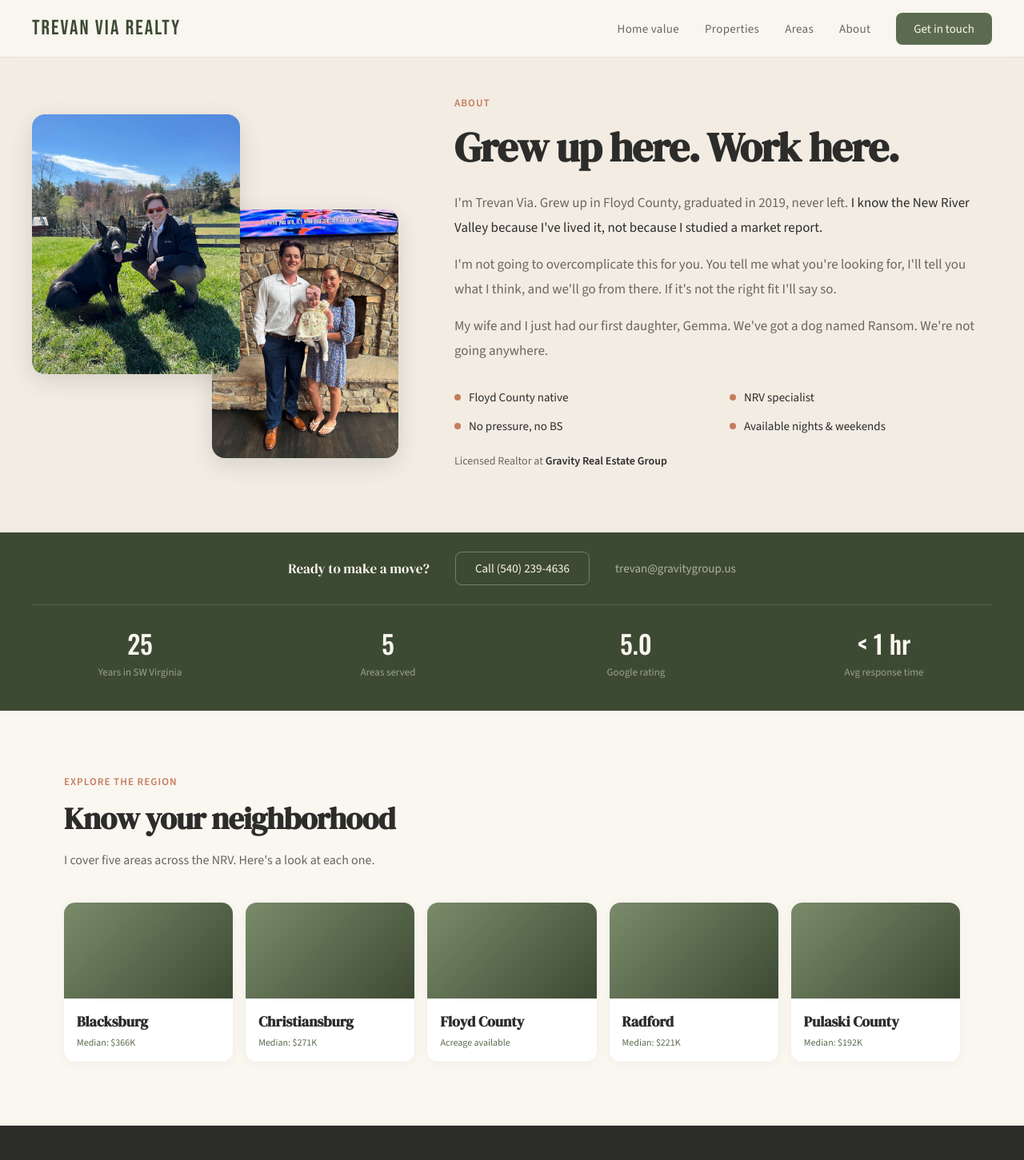
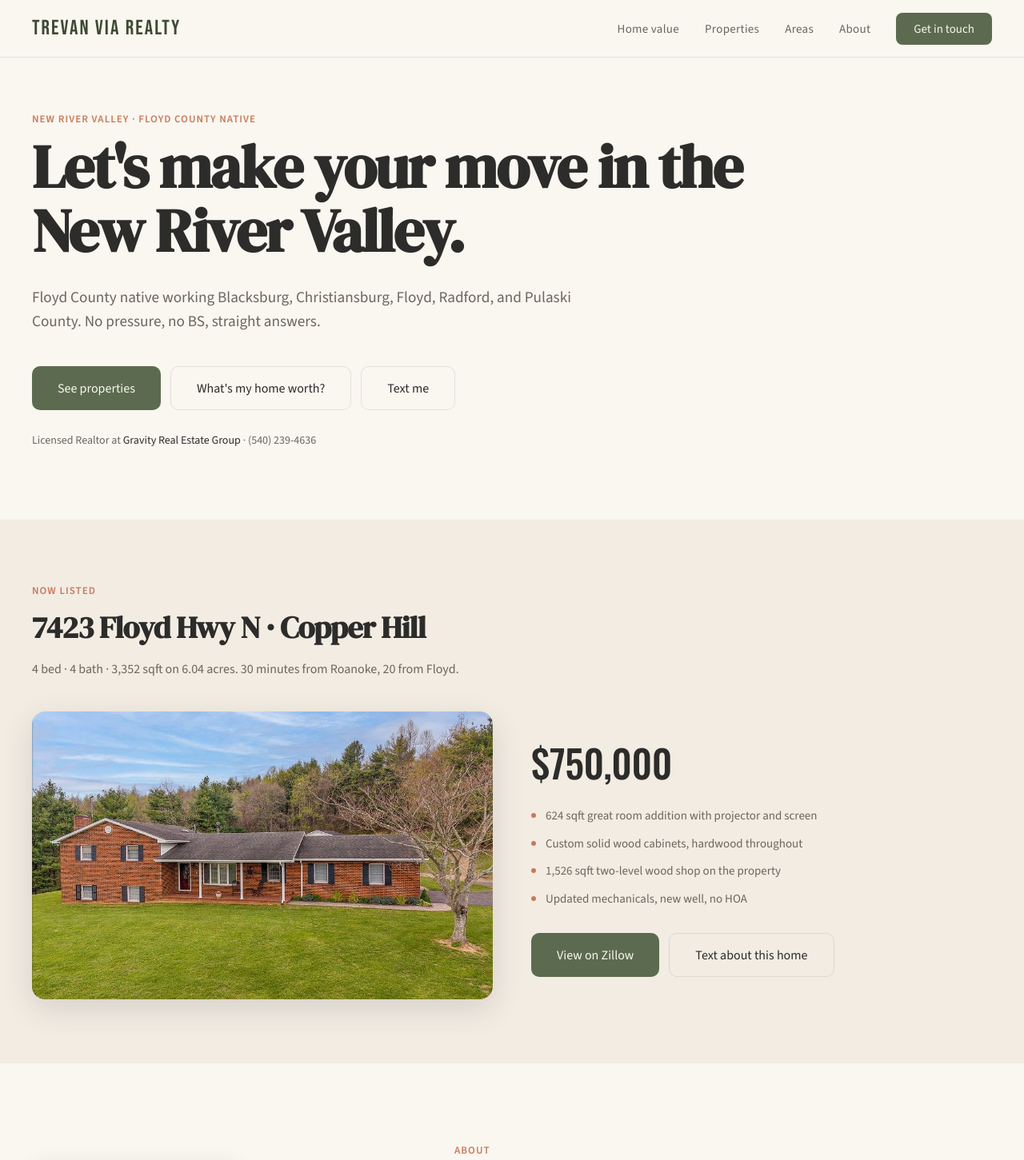
Before and after one commit to TrevanVia/trevan-via-realty, a React (Vite) app: page / in a window 1280 px wide. Shown: the top 1451 px of the page at 80% size. Built offline with nearby package versions, Linux system fonts and the light colour scheme.

Commit message:
Add hero, featured listing, stats fix, and OG meta improvements

```diff
--- a/src/components/SEO.jsx
+++ b/src/components/SEO.jsx
@@ -1,23 +1,61 @@
 import { Helmet } from 'react-helmet-async'
 
-export default function SEO({ title, description, path = '' }) {
+export default function SEO({ title, description, path = '', image }) {
   const siteUrl = 'https://trevanviarealty.com'
   const fullUrl = `${siteUrl}${path}`
   const fullTitle = title ? `${title} | Trevan Via Realty` : 'Trevan Via Realty | SW Virginia Real Estate'
+  const ogImage = image ? `${siteUrl}${image}` : `${siteUrl}/family.jpg`
+
+  const structuredData = {
+    '@context': 'https://schema.org',
+    '@type': 'RealEstateAgent',
+    name: 'Trevan Via',
+    image: `${siteUrl}/family.jpg`,
+    url: siteUrl,
+    telephone: '+15402394636',
+    email: 'trevan@gravitygroup.us',
+    address: {
+      '@type': 'PostalAddress',
+      addressRegion: 'VA',
+      addressLocality: 'Floyd',
+      addressCountry: 'US',
+    },
+    areaServed: [
+      { '@type': 'City', name: 'Blacksburg, VA' },
+      { '@type': 'City', name: 'Christiansburg, VA' },
+      { '@type': 'City', name: 'Floyd, VA' },
+      { '@type': 'City', name: 'Radford, VA' },
+      { '@type': 'City', name: 'Pulaski, VA' },
+    ],
+    memberOf: {
+      '@type': 'Organization',
+      name: 'Gravity Real Estate Group',
+    },
+  }
 
   return (
     <Helmet>
       <title>{fullTitle}</title>
       <meta name="description" content={description} />
+      <meta name="robots" content="index, follow" />
       <link rel="canonical" href={fullUrl} />
+
       <meta property="og:title" content={fullTitle} />
       <meta property="og:description" content={description} />
       <meta property="og:url" content={fullUrl} />
       <meta property="og:type" content="website" />
       <meta property="og:site_name" content="Trevan Via Realty" />
-      <meta name="twitter:card" content="summary" />
+      <meta property="og:image" content={ogImage} />
+      <meta property="og:image:alt" content="Trevan Via Realty" />
+
+      <meta name="twitter:card" content="summary_large_image" />
       <meta name="twitter:title" content={fullTitle} />
       <meta name="twitter:description" content={description} />
+      <meta name="twitter:image" content={ogImage} />
+
+      <script type="application/ld+json">
+        {JSON.stringify(structuredData)}
+      </script>
     </Helmet>
   )
 }
--- a/src/pages/Home.jsx
+++ b/src/pages/Home.jsx
@@ -13,7 +13,61 @@ export default function Home() {
         path="/"
       />
 
-      <section className="section-pad" style={{ padding: '120px 40px 80px', background: 'var(--warm-cream-dark)' }} id="about">
+      {/* HERO */}
+      <section style={{ padding: '140px 40px 90px', background: 'var(--warm-cream)', position: 'relative', overflow: 'hidden' }}>
+        <div style={{ maxWidth: 1200, margin: '0 auto' }}>
+          <div className="section-tag">New River Valley · Floyd County Native</div>
+          <h1 style={{ fontFamily: 'var(--font-display)', fontSize: 'clamp(44px, 6vw, 76px)', lineHeight: 1.05, letterSpacing: '-0.025em', color: 'var(--charcoal)', marginBottom: 28, maxWidth: 960 }}>
+            Let's make your move in the New River Valley.
+          </h1>
+          <p style={{ fontSize: 'clamp(17px, 1.5vw, 20px)', color: 'var(--warm-gray)', lineHeight: 1.6, fontWeight: 300, maxWidth: 680, marginBottom: 40 }}>
+            Floyd County native working Blacksburg, Christiansburg, Floyd, Radford, and Pulaski County. No pressure, no BS, straight answers.
+          </p>
+          <div style={{ display: 'flex', gap: 12, flexWrap: 'wrap', marginBottom: 28 }}>
+            <Link to="/properties" className="btn-primary">See properties</Link>
+            <Link to="/home-value" className="btn-secondary">What's my home worth?</Link>
+            <a href="sms:15402394636" className="btn-secondary">Text me</a>
+          </div>
+          <p style={{ fontSize: 14, color: 'var(--warm-gray)', fontWeight: 300 }}>
+            Licensed Realtor at <strong style={{ color: 'var(--charcoal)', fontWeight: 500 }}>Gravity Real Estate Group</strong> · (540) 239-4636
+          </p>
+        </div>
+      </section>
+
+      {/* FEATURED LISTING */}
+      <section style={{ padding: '80px 40px', background: 'var(--warm-cream-dark)' }}>
+        <div style={{ maxWidth: 1200, margin: '0 auto' }}>
+          <div className="section-tag">Now listed</div>
+          <h2 className="section-title">7423 Floyd Hwy N · Copper Hill</h2>
+          <p className="section-sub">4 bed · 4 bath · 3,352 sqft on 6.04 acres. 30 minutes from Roanoke, 20 from Floyd.</p>
+          <div style={{ display: 'grid', gridTemplateColumns: 'repeat(auto-fit, minmax(340px, 1fr))', gap: 48, alignItems: 'center' }}>
+            <div style={{ aspectRatio: '16/10', backgroundImage: 'url(/copperhill-hero.jpg)', backgroundSize: 'cover', backgroundPosition: 'center', borderRadius: 16, boxShadow: '0 12px 40px rgba(0,0,0,0.12)' }} />
+            <div>
+              <div style={{ fontFamily: 'var(--font-numbers)', fontSize: 'clamp(36px, 4vw, 48px)', color: 'var(--charcoal)', marginBottom: 20, letterSpacing: '-0.01em', fontWeight: 500 }}>$750,000</div>
+              <ul style={{ listStyle: 'none', marginBottom: 32, display: 'flex', flexDirection: 'column', gap: 12 }}>
+                {[
+                  '624 sqft great room addition with projector and screen',
+                  'Custom solid wood cabinets, hardwood throughout',
+                  '1,526 sqft two-level wood shop on the property',
+                  'Updated mechanicals, new well, no HOA',
+                ].map(item => (
+                  <li key={item} style={{ display: 'flex', alignItems: 'flex-start', gap: 12, fontSize: 15, color: 'var(--warm-gray)', lineHeight: 1.5, fontWeight: 300 }}>
+                    <span style={{ width: 6, height: 6, borderRadius: '50%', background: 'var(--terracotta)', marginTop: 8, flexShrink: 0 }} />
+                    {item}
+                  </li>
+                ))}
+              </ul>
+              <div style={{ display: 'flex', gap: 12, flexWrap: 'wrap' }}>
+                <a href="https://www.zillow.com/homedetails/7423-Floyd-Hwy-N-Copper-Hill-VA-24079/107869052_zpid/" target="_blank" rel="noreferrer" className="btn-primary">View on Zillow</a>
+                <a href="sms:15402394636?body=Interested%20in%207423%20Floyd%20Hwy%20N" className="btn-secondary">Text about this home</a>
+              </div>
+            </div>
+          </div>
+        </div>
+      </section>
+
+      {/* ABOUT */}
+      <section className="section-pad" style={{ padding: '100px 40px', background: 'var(--warm-cream)' }} id="about">
         <div className="about-grid" style={{ maxWidth: 1200, margin: '0 auto', display: 'grid', gridTemplateColumns: '0.8fr 1.2fr', gap: 80, alignItems: 'center' }}>
           <div style={{ position: 'relative', minHeight: 420 }}>
             <div onClick={() => setLightbox('/trevan-ransom.webp')} style={{ position: 'absolute', top: 0, left: 0, width: '58%', aspectRatio: '4/5', backgroundImage: 'url(/trevan-ransom.webp)', backgroundSize: 'cover', backgroundPosition: 'center', borderRadius: 16, cursor: 'pointer', zIndex: 2, boxShadow: '0 8px 30px rgba(0,0,0,0.12)' }} />
@@ -21,7 +75,7 @@ export default function Home() {
           </div>
           <div>
             <div className="section-tag">About</div>
-            <h1 style={{ fontFamily: 'var(--font-display)', fontSize: 'clamp(36px, 4vw, 52px)', color: 'var(--charcoal)', marginBottom: 20, letterSpacing: '-0.02em' }}>Grew up here. Work here.</h1>
+            <h2 style={{ fontFamily: 'var(--font-display)', fontSize: 'clamp(36px, 4vw, 52px)', color: 'var(--charcoal)', marginBottom: 20, letterSpacing: '-0.02em' }}>Grew up here. Work here.</h2>
             <p style={{ fontSize: 17, color: 'var(--warm-gray)', lineHeight: 1.8, fontWeight: 300, marginBottom: 16 }}>
               I'm Trevan Via. Grew up in Floyd County, graduated in 2019, never left. <strong style={{ color: 'var(--charcoal)', fontWeight: 500 }}>I know the New River Valley because I've lived it, not because I studied a market report.</strong>
             </p>
@@ -44,6 +98,7 @@ export default function Home() {
         </div>
       </section>
 
+      {/* CTA STRIP */}
       <div style={{ background: 'var(--olive-dark)', padding: '24px 40px' }}>
         <div style={{ maxWidth: 800, margin: '0 auto', display: 'flex', alignItems: 'center', justifyContent: 'center', gap: 32, flexWrap: 'wrap' }}>
           <p style={{ fontSize: 17, color: 'var(--warm-cream)', fontFamily: 'var(--font-display)', margin: 0 }}>Ready to make a move?</p>
@@ -52,9 +107,15 @@ export default function Home() {
         </div>
       </div>
 
+      {/* STATS BAR */}
       <div style={{ background: 'var(--olive-dark)', padding: '0 40px 40px' }}>
         <div className="stats-bar-grid" style={{ maxWidth: 1200, margin: '0 auto', display: 'grid', gridTemplateColumns: 'repeat(4, 1fr)', gap: 40, textAlign: 'center', paddingTop: 24, borderTop: '1px solid rgba(250,246,240,0.1)' }}>
-          {[['25', 'Years in SW Virginia'], ['5', 'Areas served'], ['5.0', 'Google rating'], ['< 1 hr', 'Avg response time']].map(([num, label]) => (
+          {[
+            ['Day 1', 'Floyd native'],
+            ['5', 'NRV markets'],
+            ['7 days', 'Availability'],
+            ['< 1 hr', 'Response time'],
+          ].map(([num, label]) => (
             <div key={label}>
               <div style={{ fontFamily: 'var(--font-numbers)', fontSize: 32, color: 'var(--warm-cream)', marginBottom: 4, fontWeight: 500 }}>{num}</div>
               <div style={{ fontSize: 13, color: 'rgba(250, 246, 240, 0.5)' }}>{label}</div>
@@ -63,6 +124,7 @@ export default function Home() {
         </div>
       </div>
 
+      {/* AREAS */}
       <section className="section-pad" style={{ padding: '80px 40px', maxWidth: 1200, margin: '0 auto' }} id="areas">
         <div className="section-tag">Explore the region</div>
         <h2 className="section-title">Know your neighborhood</h2>
```
Also changed, not shown: public/copperhill-hero.jpg (added).
